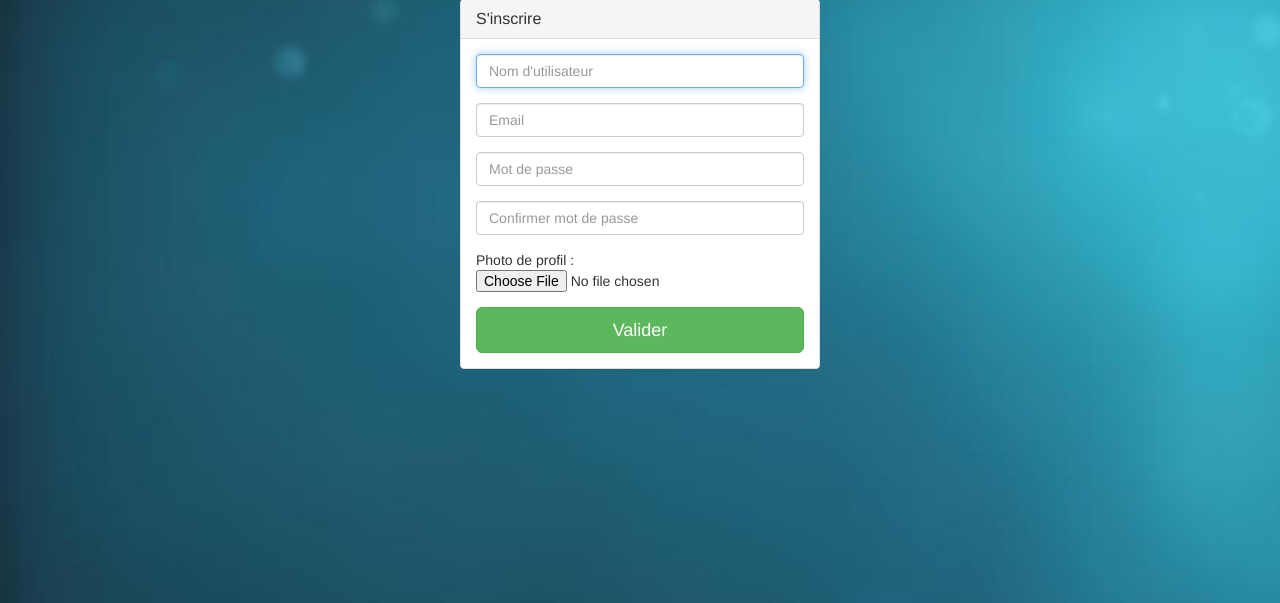
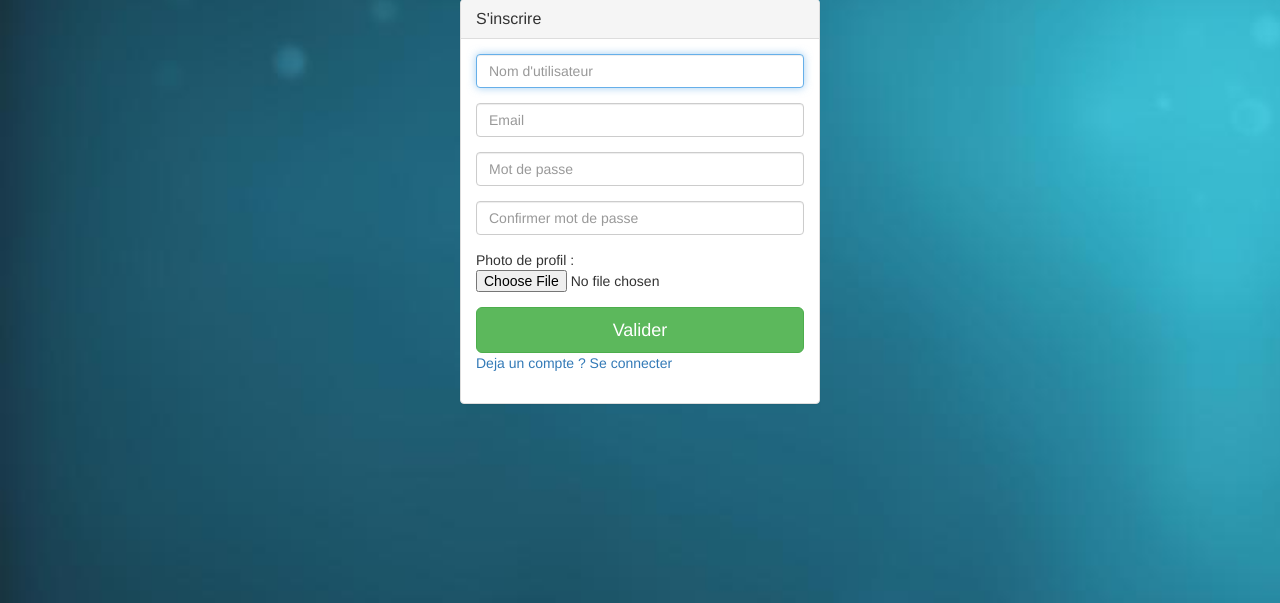
Before and after one commit to aejii/projet-web, a PHP site: page /inscription.php in a window 1280 px wide. Shown: the part 91-694 px from the top of the page. Run offline with PHP 8.4, Linux system fonts and the light colour scheme; a stand-in replaces the project's code that opens the database connection.

Commit message:
ajout lien login depuis inscription

```diff
--- a/formulaireinscription.php
+++ b/formulaireinscription.php
@@ -36,6 +36,9 @@
                                     </p>
 
                                 <?php } ?>
+                            <div class="form-group">
+                                <a href="login.php" class="active">Deja un compte ? Se connecter</a>
+                            </div>
                         </fieldset>
                     </form>
                 </div>
```
